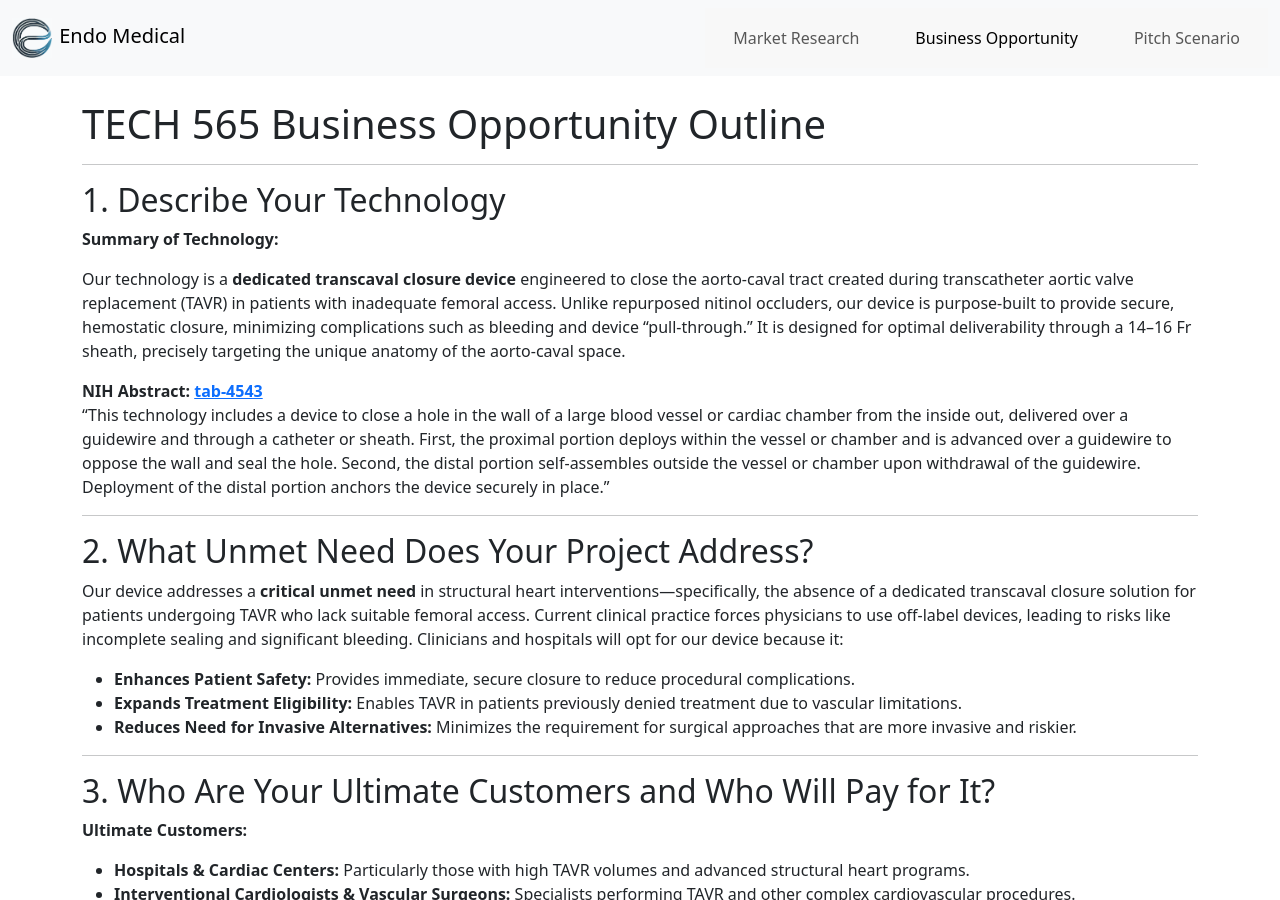
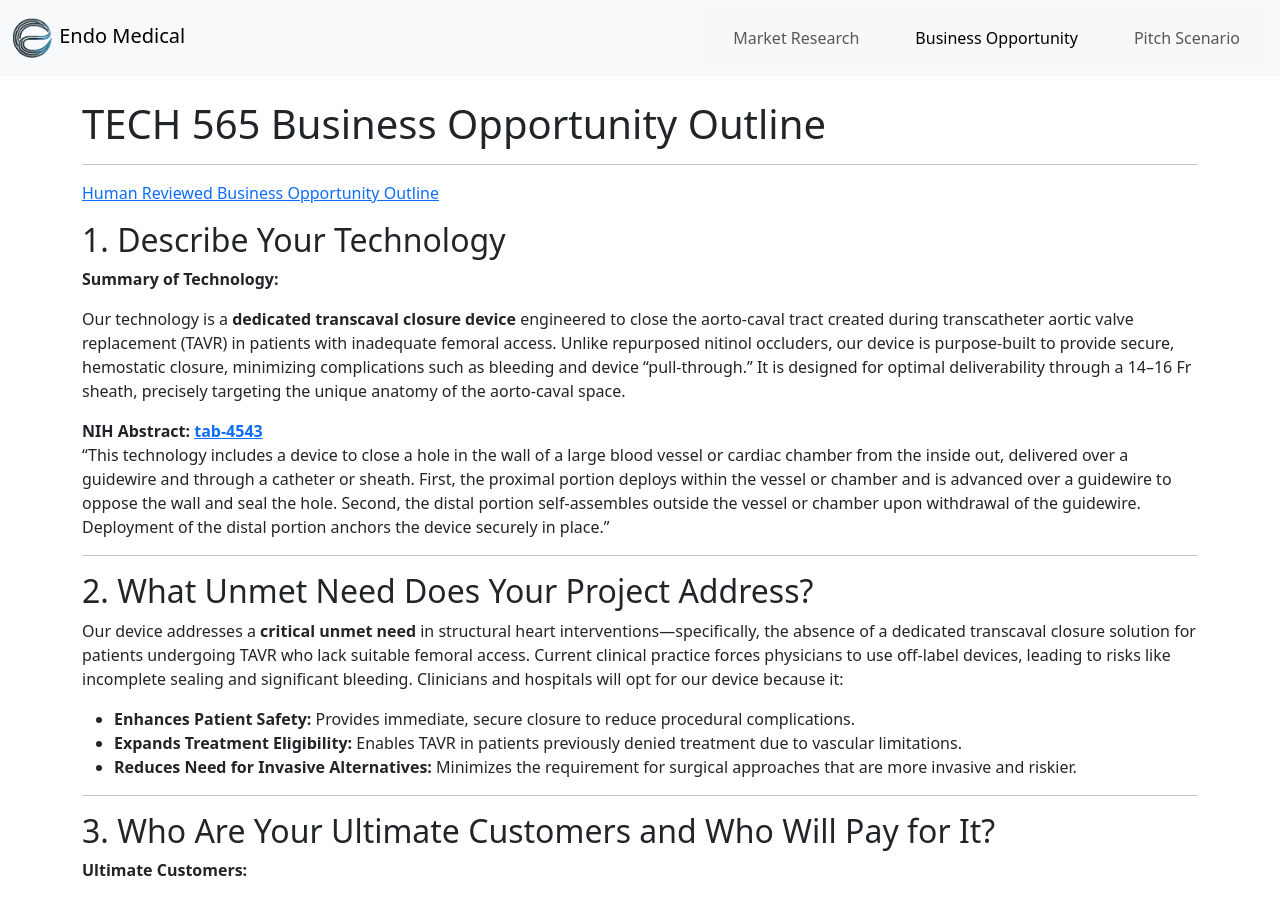
Before and after one commit to psychemistz/EndoMedical, a Jekyll site: the page built from business_opportunity.md, in a window 1280 px wide and 900 px high. Built offline with Jekyll 4.4.1, drawn with Linux system fonts in a browser that asks for light colours.

Commit message:
Update business_opportunity.md

```diff
--- a/business_opportunity.md
+++ b/business_opportunity.md
@@ -7,6 +7,7 @@ permalink: /business_opportunity.html
 # TECH 565 Business Opportunity Outline
 
 ---
+[Human Reviewed Business Opportunity Outline](https://docs.google.com/document/d/1N60udmEDGZzHOlRoWQudToDWRapCTlKhB-7UKKfWn-Y/edit?tab=t.0)
 
 ## 1. Describe Your Technology
 
```
